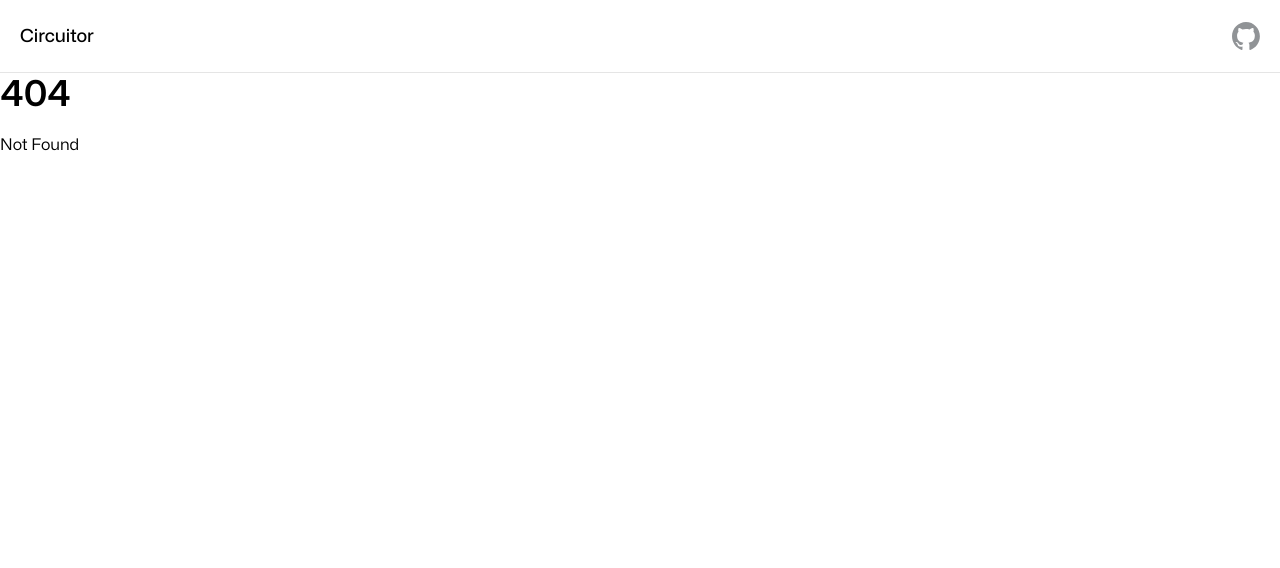
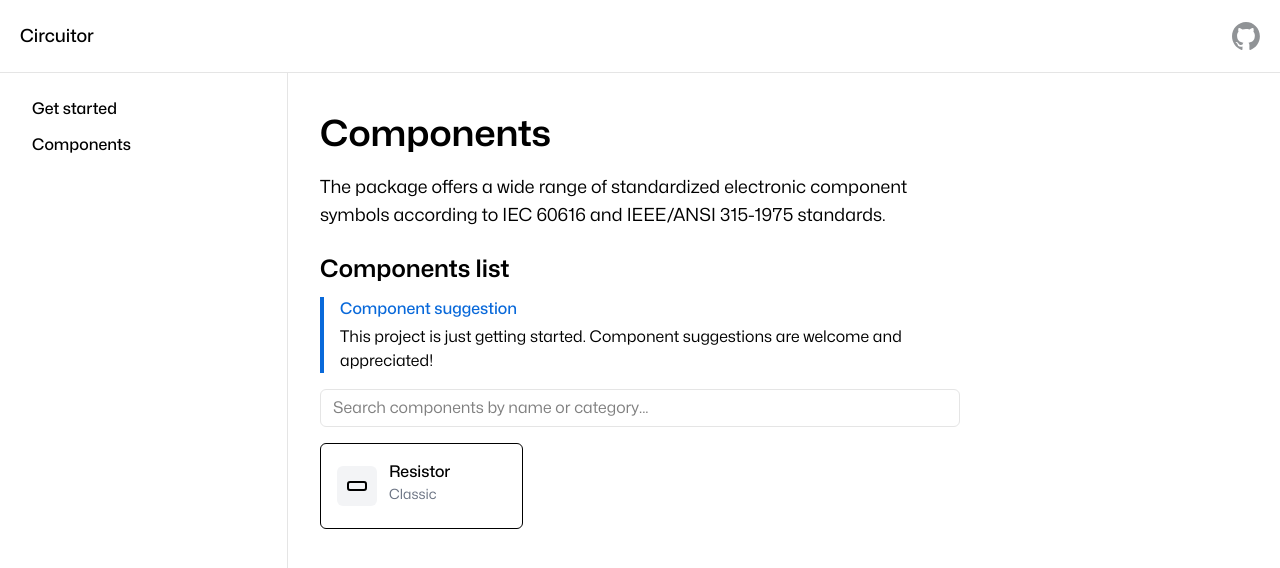
Before and after one commit to l0uisgrange/shiki-minimal-example, a SvelteKit app: page /docs/components in a window 1280 px wide. Before the commit this address had no page. Shown: the top 568 px of the page. Built offline with nearby package versions, Linux system fonts and the light colour scheme.

Commit message:
Components list

```diff
--- a/package.json
+++ b/package.json
@@ -28,6 +28,7 @@
 		"vite": "^6.2.6"
 	},
 	"dependencies": {
+		"fuse.js": "^7.1.0",
 		"shiki": "^3.4.0"
 	}
 }
--- /dev/null
+++ b/src/lib/components.ts
@@ -0,0 +1,15 @@
+import button from './images/button.svg';
+
+export interface Component {
+	name: string;
+	category: string;
+	image: string;
+}
+
+export const components: Component[] = [
+	{
+		name: 'Resistor',
+		category: 'Classic',
+		image: button
+	}
+];
--- /dev/null
+++ b/src/lib/components/SearchInput.svelte
@@ -0,0 +1,48 @@
+<script lang="ts">
+	import { onMount } from 'svelte';
+	import Fuse from 'fuse.js';
+	import type { Component } from '$lib/components';
+
+	let { items, results = $bindable() } = $props();
+
+	let searchQuery = $state('');
+	let fuse: Fuse<Component>;
+
+	onMount(() => {
+		fuse = new Fuse(items, {
+			keys: ['name', 'category'],
+			threshold: 0.3,
+			distance: 100,
+			includeScore: true
+		});
+		results = items;
+	});
+
+	$effect(() => {
+		if (!searchQuery.trim()) {
+			results = items;
+			return;
+		}
+		const searchResults = fuse.search(searchQuery);
+		results = searchResults.map((result) => result.item);
+	});
+</script>
+
+<div class="w-full">
+	<div class="relative">
+		<input
+			type="text"
+			bind:value={searchQuery}
+			placeholder="Search components by name or category..."
+			class="dark:border-neutral-border w-full rounded-md border border-neutral-200 px-3 py-1.5 subpixel-antialiased focus:border-blue-600 focus:ring-1 focus:ring-blue-600 focus:outline-none"
+		/>
+		{#if searchQuery.trim()}
+			<button
+				class="absolute top-1/2 right-2 -translate-y-1/2 text-gray-500 hover:text-gray-700"
+				onclick={() => (searchQuery = '')}
+			>
+				✕
+			</button>
+		{/if}
+	</div>
+</div>
--- a/src/routes/+page.svelte
+++ b/src/routes/+page.svelte
@@ -1,6 +1,10 @@
 <script lang="ts">
 	import circuit from '$lib/main.svg';
 </script>
+
+<svelte:head>
+	<title>Circuitor – Your Typst Circuit Drawing Companion</title>
+</svelte:head>
 
 <div
 	class="flex min-h-screen w-screen flex-col items-center justify-center bg-neutral-900 py-16 text-center text-white md:py-20"
--- a/src/routes/docs/+layout.svelte
+++ b/src/routes/docs/+layout.svelte
@@ -12,11 +12,9 @@
 		<NavButton href="/circuitor/docs" active={page.url.pathname === '/circuitor/docs'}
 			>Get started</NavButton
 		>
-		<NavButton href="/circuitor/" active={page.url.pathname === '/circuitor/docs'}
-			>Get started</NavButton
-		>
-		<NavButton href="/circuitor" active={page.url.pathname === '/circuitor/docs'}
-			>Get started</NavButton
+		<NavButton
+			href="/circuitor/docs/components"
+			active={page.url.pathname.startsWith('/circuitor/components')}>Components</NavButton
 		>
 	</div>
 	<article class="flex-auto">
--- a/src/routes/docs/+page.svelte
+++ b/src/routes/docs/+page.svelte
@@ -20,9 +20,13 @@
 	});
 </script>
 
+<svelte:head>
+	<title>Getting started</title>
+</svelte:head>
+
 <div class="flex items-start">
 	<main class="min-h-dvh p-5 pt-10 md:px-8 md:py-10">
-		<h1>Get started</h1>
+		<h1>Getting started</h1>
 		<p class="max-w-2xl text-lg">
 			Circuitor is easy to set up and works out of the box with <a
 				target="_blank"
@@ -72,7 +76,6 @@
 			To get started with Circuitor, here’s a minimal working example showing how to draw a
 			simple circuit with just a few lines of code.
 		</p>
-		<p>
 		<Code
 			content={'#import "@preview/circuitor:0.1.0"\n\n' +
 				'#canvas({\n' +
@@ -80,7 +83,6 @@
 				'  ...\n' +
 				'})'}
 		/>
-		</p>
 	</main>
 	<div class="relative hidden h-full w-72 flex-none p-5 md:block">
 		<ul class="sticky top-20">
--- /dev/null
+++ b/src/routes/docs/components/+page.svelte
@@ -0,0 +1,46 @@
+<script lang="ts">
+	import { Notice } from '$lib';
+	import SearchInput from '$lib/components/SearchInput.svelte';
+	import { components } from '$lib/components';
+
+	let results = $state(components);
+</script>
+
+<svelte:head>
+	<title>Components</title>
+</svelte:head>
+
+<div class="flex items-start">
+	<main class="min-h-dvh p-5 pt-10 md:px-8 md:py-10">
+		<h1>Components</h1>
+		<p class="max-w-2xl text-lg">
+			The package offers a wide range of standardized electronic component symbols according
+			to IEC 60616 and IEEE/ANSI 315-1975 standards.
+		</p>
+		<h2>Components list</h2>
+		<Notice title="Component suggestion"
+			>This project is just getting started. Component suggestions are welcome and
+			appreciated!</Notice
+		>
+		<span class="h-5"></span>
+		<SearchInput items={components} bind:results />
+		<div class="mt-4 grid grid-cols-1 gap-4 md:grid-cols-2 lg:grid-cols-3">
+			{#each results as component}
+				<div class="rounded-md border p-4 transition-shadow hover:shadow-md">
+					<div class="flex items-center gap-3">
+						<div
+							class="flex h-10 w-10 items-center justify-center rounded-md bg-gray-100"
+						>
+							<img src={component.image} alt={component.name} class="h-6 w-6" />
+						</div>
+						<div>
+							<h3 class="font-medium">{component.name}</h3>
+							<p class="text-sm text-gray-500">{component.category}</p>
+						</div>
+					</div>
+				</div>
+			{/each}
+		</div>
+	</main>
+	<div class="relative hidden h-full w-72 flex-none p-5 md:block"></div>
+</div>
```
Also changed, not shown: src/lib/images/button.svg (added), 1 other file (tests, documents, lock files or other folders). Lines whose indentation alone changed are shown as unchanged.
